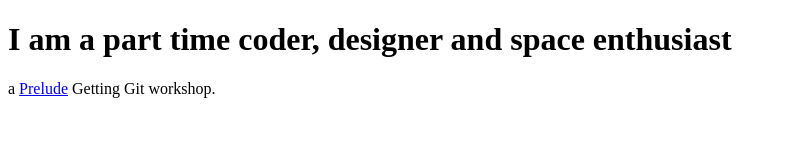
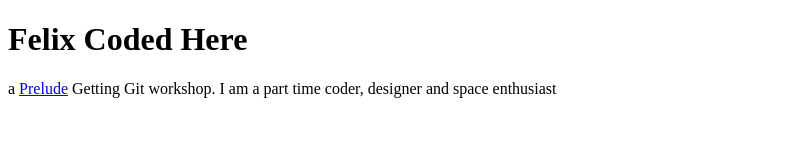
Before and after one commit to ftyelbi/Personal-website, a plain HTML site: page index.html in a window 1280 px wide. Shown: the whole page, without its empty margins (0-787 px from the left). Drawn offline with Linux system fonts and the light colour scheme.

Commit message:
edted the index page

```diff
--- a/index.html
+++ b/index.html
@@ -6,7 +6,7 @@
 </head>
 
 <body>
-    <h1>I am a part time coder, designer and space enthusiast</h1>a <a href="https://prelude.tech">Prelude</a> Getting Git workshop.</p>
+    <h1>Felix Coded Here</h1>a <a href="https://prelude.tech">Prelude</a> Getting Git workshop. I am a part time coder, designer and space enthusiast</p>
 </body>
 
 </html>
```
